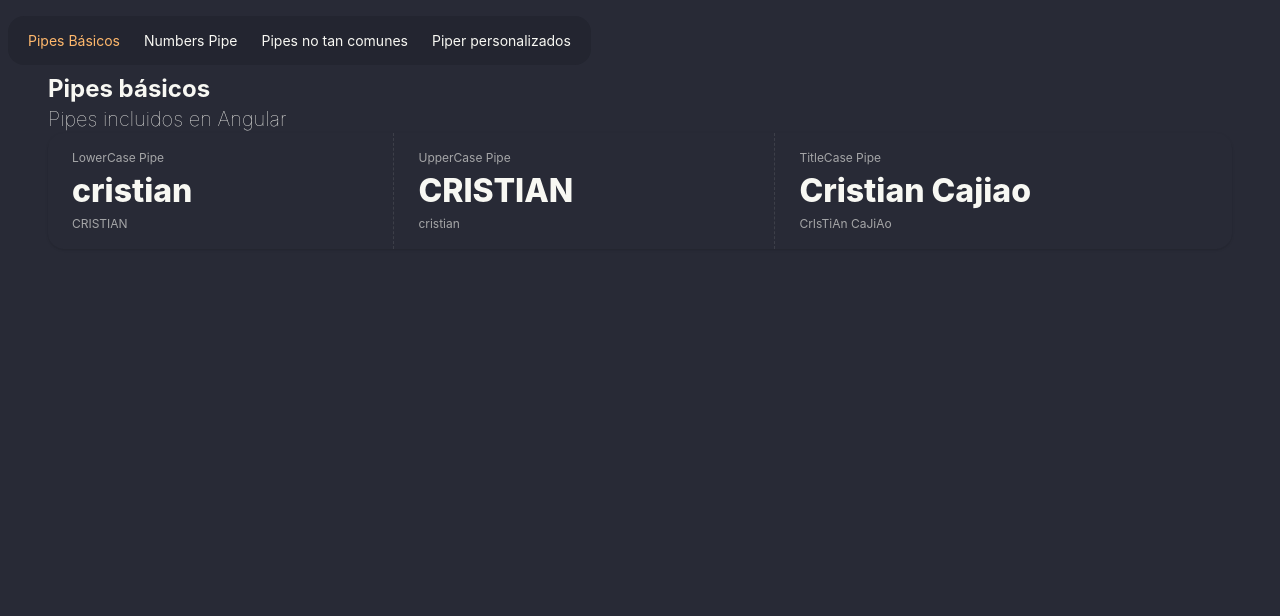
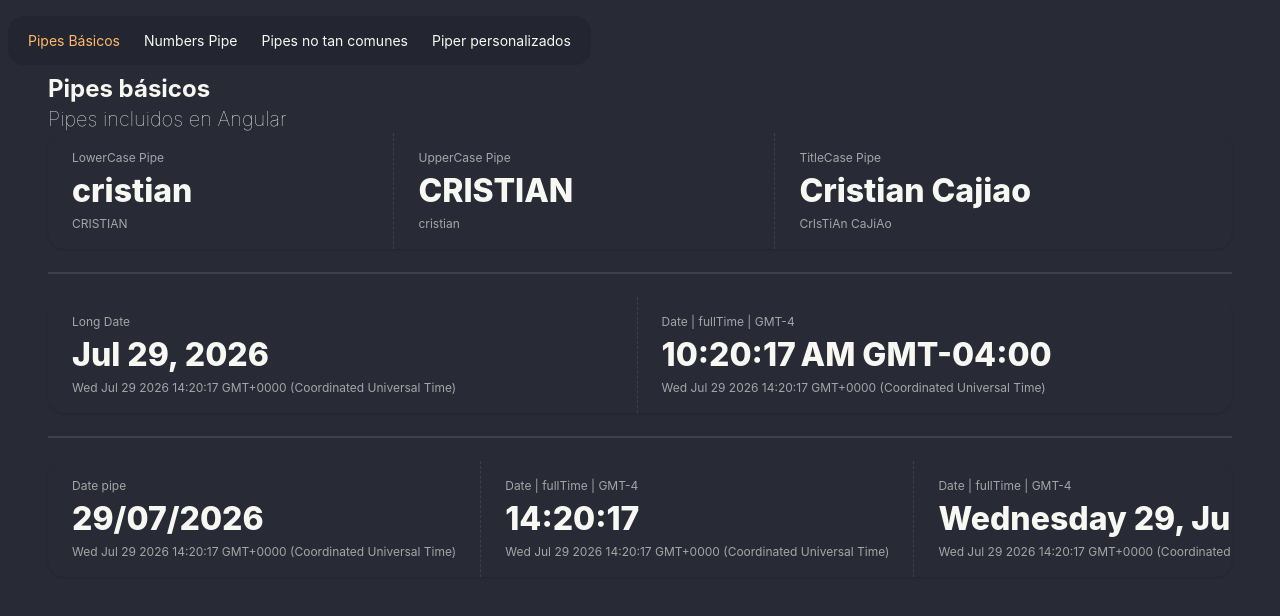
Before and after one commit to cristiancajiaos/05-pipes-app, an Angular app: page /basic in a window 1280 px wide. Shown: the top 616 px of the page. Built offline with nearby package versions, Linux system fonts and the light colour scheme.

Commit message:
Llenada BasicPage con pipes de fecha

```diff
--- a/src/app/pages/basic-page/basic-page.html
+++ b/src/app/pages/basic-page/basic-page.html
@@ -21,4 +21,44 @@
       <div class="stat-desc">{{fullName()}}</div>
     </div>
   </div>
+
+  <div class="divider">
+  </div>
+
+  <div class="stats stats-vertical lg:stats-horizontal shadow w-full">
+    <div class="stat">
+      <div class="stat-title">Long Date</div>
+      <div class="stat-value">{{customDate() | date}}</div>
+      <div class="stat-desc">{{customDate()}}</div>
+    </div>
+
+    <div class="stat">
+      <div class="stat-title">Date | fullTime | GMT-4</div>
+      <div class="stat-value">{{customDate() | date:'fullTime':'GMT-4'}}</div>
+      <div class="stat-desc">{{customDate()}}</div>
+    </div>
+  </div>
+
+  <div class="divider">
+  </div>
+
+  <div class="stats stats-vertical lg:stats-horizontal shadow w-full">
+    <div class="stat">
+      <div class="stat-title">Date pipe</div>
+      <div class="stat-value">{{customDate() | date: 'dd/MM/yyyy'}}</div>
+      <div class="stat-desc">{{customDate()}}</div>
+    </div>
+
+    <div class="stat">
+      <div class="stat-title">Date | fullTime | GMT-4</div>
+      <div class="stat-value">{{customDate() | date:'HH:mm:ss'}}</div>
+      <div class="stat-desc">{{customDate()}}</div>
+    </div>
+
+    <div class="stat">
+      <div class="stat-title">Date | fullTime | GMT-4</div>
+      <div class="stat-value">{{customDate() | date:'EEEE d, MMMM'}}</div>
+      <div class="stat-desc">{{customDate()}}</div>
+    </div>
+  </div>
 </section>
--- a/src/app/pages/basic-page/basic-page.ts
+++ b/src/app/pages/basic-page/basic-page.ts
@@ -1,9 +1,9 @@
-import { LowerCasePipe, TitleCasePipe, UpperCasePipe } from '@angular/common';
-import { Component, signal } from '@angular/core';
+import { DatePipe, LowerCasePipe, TitleCasePipe, UpperCasePipe } from '@angular/common';
+import { Component, effect, signal } from '@angular/core';
 
 @Component({
   selector: 'app-basic-page',
-  imports: [LowerCasePipe, UpperCasePipe, TitleCasePipe],
+  imports: [LowerCasePipe, UpperCasePipe, TitleCasePipe, DatePipe],
   templateUrl: './basic-page.html',
 })
 export default class BasicPage {
@@ -12,4 +12,14 @@ export default class BasicPage {
   nameUpper = signal('CRISTIAN');
   fullName = signal('CrIsTiAn CaJiAo');
 
+  customDate = signal(new Date());
+
+  tickingDateEffect = effect((onCleanup) => {
+    const interval = setInterval(() => {
+      this.customDate.set(new Date());
+    }, 1000);
+
+    onCleanup(() => clearInterval(interval));
+  });
+
 }
```
